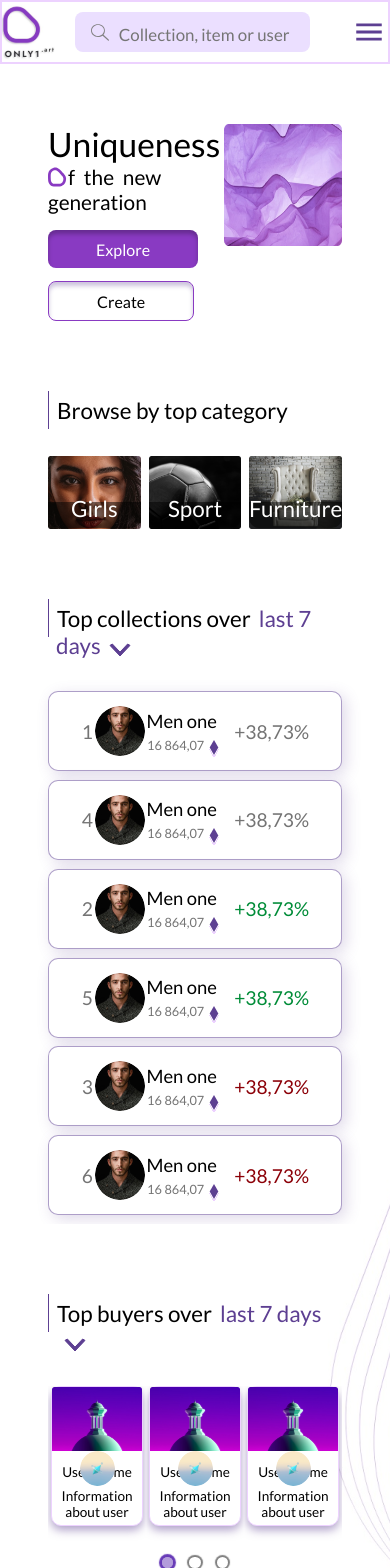
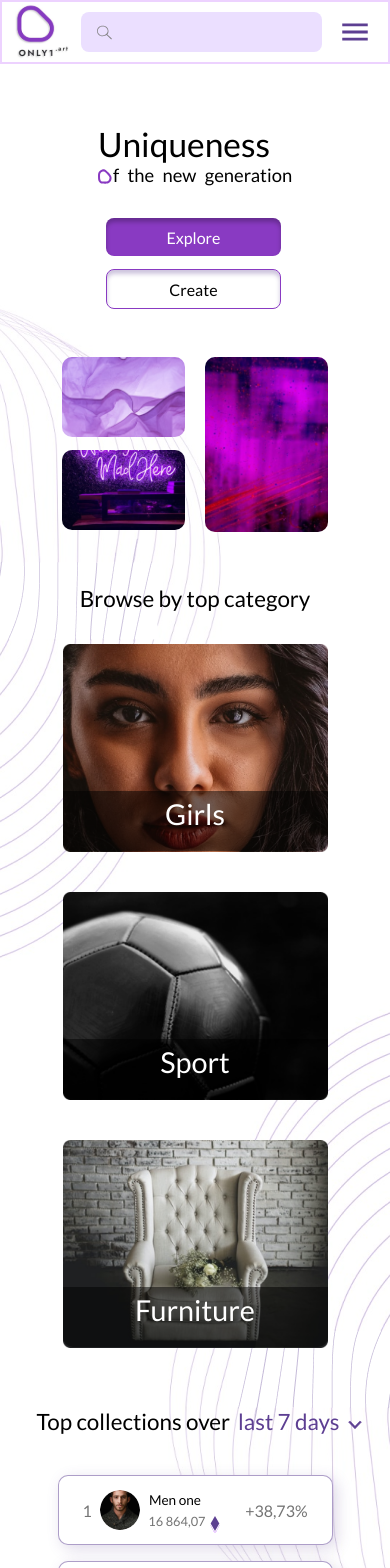
Before and after one commit to RedDuck-Software/Undas.Frontend, a React (Create React App) app: page / in a window 390 px wide. Shown: the top 1568 px of the page. Built offline with nearby package versions, Linux system fonts and the light colour scheme.

Commit message:
adapted home page and login page for mobile devices

```diff
--- a/src/components/Footer/Footer.styles.js
+++ b/src/components/Footer/Footer.styles.js
@@ -18,7 +18,13 @@ export const FooterContainer = styled(Container)`
     grid-template-columns: 3fr 1fr;
   }
 
-  ${Container}
+  @media (max-width: 634px) {
+    display: flex;
+    flex-direction: column;
+    padding: 1.5rem;
+  }
+
+  ${Container};
 `
 
 export const FooterText = styled.span`
@@ -47,17 +53,40 @@ export const TopLeftWrapper = styled.div`
   flex-direction: column;
 
   align-self: end;
+
+  @media (max-width: 634px) {
+    align-self: center;
+    align-items: center;
+    order: 4;
+
+    padding-top: 2rem;
+  }
 `
 
 export const BottomLeftWrapper = styled(TopLeftWrapper)`
   margin-top: 12%;
   align-self: start;
 
+  @media (max-width: 634px) {
+    align-self: center;
+    order: 3;
+    margin-top: 0rem;
+  }
+
   ${TopLeftWrapper}
 `
 
 export const TopRightWrapper = styled(TopLeftWrapper)`
   flex-direction: row;
+
+  @media (max-width: 634px) {
+    order: 2;
+
+    display: flex;
+    flex-direction: column;
+    margin-top: -6rem;
+  }
+
   ${TopLeftWrapper}
 `
 
@@ -71,7 +100,17 @@ export const BottomRightWrapper = styled(TopLeftWrapper)`
     gap: 2%;
   }
 
-  ${TopLeftWrapper}
+  @media (max-width: 719px) {
+    gap: 4%;
+  }
+
+  @media (max-width: 634px) {
+    align-items: flex-start;
+    margin-top: 4%;
+    order: 1;
+  }
+
+  ${TopLeftWrapper};
 `
 
 export const FooterIconsWrapper = styled.div`
@@ -97,6 +136,10 @@ export const FooterIconsWrapper = styled.div`
 
   @media (max-width: 734px) {
     margin-top: 1rem;
+  }
+
+  @media (max-width: 719px) {
+    gap: 0.75rem;
   }
 `
 
@@ -162,7 +205,7 @@ export const Input = styled.input`
     font-size: 0.75rem;
 
     &::placeholder {
-      font-size: 0.85rem;
+      font-size: 0.75rem;
     }
   }
 `
@@ -221,6 +264,19 @@ export const LeftSide = styled.div`
       height: 108.82px;
     }
   }
+
+  @media (max-width: 719px) {
+    img {
+      width: 105px;
+      height: 83px;
+    }
+  }
+
+  @media (max-width: 634px) {
+    img {
+      visibility: hidden;
+    }
+  }
 `
 
 export const RightSide = styled.div`
@@ -277,18 +333,51 @@ export const RightSide = styled.div`
       width: 90px;
     }
   }
+
+  @media (max-width: 719px) {
+    ${FooterText} {
+      font-size: 0.85rem;
+    }
+  }
+
+  @media (max-width: 634px) {
+    display: flex;
+    align-items: center;
+    flex-direction: column;
+  }
 `
 
 export const TopicColumn = styled.div`
   display: flex;
   flex-direction: column;
   min-width: 120px;
+
+  @media (max-width: 969px) {
+    min-width: 100px;
+  }
+
+  @media (max-width: 719px) {
+    min-width: 80px;
+  }
+
+  @media (max-width: 634px) {
+    min-width: 120px;
+  }
+
+  @media (max-width: 464px) {
+    min-width: 110px;
+  }
+
+  @media (max-width: 399px) {
+    min-width: 25vw;
+  }
 `
 
 export const TopicTitle = styled.h2`
   font-weight: 400;
   font-size: 1.8rem;
   margin-bottom: 1.6rem;
+  cursor: pointer;
 
   @media (max-width: 1169px) {
     font-size: 1.5rem;
@@ -304,6 +393,11 @@ export const TopicTitle = styled.h2`
 
   @media (max-width: 734px) {
     font-size: 1.15rem;
+  }
+
+  @media (max-width: 719px) {
+    margin-bottom: 0.75rem;
+    font-size: 1.05rem;
   }
 `
 
--- a/src/components/Navbar/Navbar.styles.js
+++ b/src/components/Navbar/Navbar.styles.js
@@ -20,10 +20,6 @@ export const NavbarContainer = styled(Container)`
   align-items: center;
   justify-content: space-between;
   height: 100%;
-
-  @media (max-width: 984px) {
-    justify-content: center;
-  }
 
   ${Container}
 `
@@ -59,6 +55,18 @@ export const NavLink = styled(Link)`
     svg {
       color: #5d3f92;
     }
+  }
+
+  @media (max-width: 584px) {
+    padding: ${({ nopadding }) =>
+      (nopadding === 'Left' && '0.5rem 0.5rem 0.5rem 0') ||
+      (nopadding === 'Right' && '1.2rem 0 1rem 1rem') ||
+      '1.2rem 1rem'};
+  }
+
+  @media (max-width: 375px) {
+    padding: ${({ nopadding }) =>
+      (nopadding === 'Left' && '0') || (nopadding === 'Right' && '0') || '0'};
   }
 `
 
@@ -118,20 +126,22 @@ export const MenuContainer = styled.div`
 
   @media (max-width: 1009px) {
     visibility: hidden;
+    display: none;
   }
 `
 
 export const MenuMobileContainer = styled.div`
   display: none;
 
+  svg {
+    cursor: pointer;
+    color: #5d3f92;
+  }
+
   @media (max-width: 1009px) {
     display: flex;
     align-items: center;
-  }
-
-  svg {
-    cursor: pointer;
-    color: #5d3f92;
+    padding-left: 1rem;
   }
 `
 
@@ -148,7 +158,7 @@ export const MenuMobile = styled.div`
   margin-top: 1rem;
   padding: 1rem;
   min-height: 8rem;
-  min-width: 11rem;
+  min-width: 12rem;
   border-radius: 5px;
   border: 2px solid #5d3f92;
   box-shadow: rgba(240, 46, 170, 0.4) 5px 5px, rgba(240, 46, 170, 0.3) 10px 10px,
@@ -171,11 +181,6 @@ export const MenuMobile = styled.div`
     svg {
       color: #5d3f92;
     }
-
-    &:nth-child(5) {
-      padding-top: 0.8rem;
-      padding-right: 2rem;
-    }
   }
 
   ${NavLink} {
@@ -185,6 +190,11 @@ export const MenuMobile = styled.div`
 
     padding: 0;
     margin: 1rem;
+
+    button {
+      padding: 0.85rem 1.25rem;
+      margin: 2rem 0 0 0;
+    }
   }
 `
 
@@ -205,7 +215,11 @@ export const LeftLinks = styled.div`
   justify-self: flex-start;
 
   @media (max-width: 1009px) {
-    flex: 3;
+    width: 80%;
+  }
+
+  @media (max-width: 641px) {
+    width: 100%;
   }
 `
 
@@ -253,24 +267,24 @@ export const Input = styled.input`
   font-size: 1.055rem;
   background: transparent;
   padding-top: 0.3rem;
+  padding-right: 0.5rem;
   outline: none;
+  width: 100%;
 
   &:focus::placeholder {
     color: transparent;
+  }
+
+  @media (max-width: 584px) {
+    &::placeholder {
+      visibility: hidden;
+    }
   }
 `
 
 export const RightLinks = styled.div`
   display: flex;
   align-items: center;
-
-  @media (max-width: 1009px) {
-    flex: 1;
-  }
-
-  @media (max-width: 641px) {
-    margin-left: -5rem;
-  }
 `
 
 export const ProfileIcon = styled(Profile)`
--- a/src/globalStyles.js
+++ b/src/globalStyles.js
@@ -9,7 +9,6 @@ const GlobalStyle = createGlobalStyle`
     margin: 0;
     padding: 0;
     font-family: 'Lato', sans-serif;
-
   }
 
 `
@@ -20,7 +19,10 @@ export const Container = styled.div`
   max-width: 80rem;
   margin: 0 auto;
   padding: 0 3rem;
-  overflow: hidden;
+
+  @media (max-width: 469px) {
+    padding: 0 1rem;
+  }
 `
 
 export const Button = styled.button`
@@ -55,6 +57,10 @@ export const Button = styled.button`
   @media (max-width: 801px) {
     padding: ${({ big }) => (big ? '0.8rem 3.6rem' : '4% 14%')};
   }
+
+  @media (max-width: 664px) {
+    padding: ${({ big }) => (big ? '0.6rem 2.4rem' : '4% 14%')};
+  }
 `
 
 export const Background = styled.div`
@@ -72,6 +78,16 @@ export const Background = styled.div`
 
   @media (max-width: 801px) {
     background-position: right 30rem top 12rem, left 20rem top 58rem,
+      right 50rem top 112rem;
+  }
+
+  @media (max-width: 639px) {
+    background-position: right 20rem top 12rem, left 20rem top 58rem,
+      right 50rem top 112rem;
+  }
+
+  @media (max-width: 574px) {
+    background-position: right 10rem top 12rem, left 10rem top 58rem,
       right 50rem top 112rem;
   }
 `
--- a/src/pages/HomePage/page-components/BrowseCategory/BrowseCategory.styles.js
+++ b/src/pages/HomePage/page-components/BrowseCategory/BrowseCategory.styles.js
@@ -34,6 +34,16 @@ export const BrowseTitle = styled.h2`
       top: 0.6rem;
     }
   }
+
+  @media (max-width: 574px) {
+    display: flex;
+    justify-content: center;
+    margin-left: 0;
+
+    &:before {
+      content: none;
+    }
+  }
 `
 
 export const CategoryWrapper = styled.div`
@@ -49,6 +59,12 @@ export const CategoryWrapper = styled.div`
 
   @media (max-width: 801px) {
     margin: 0;
+  }
+
+  @media (max-width: 574px) {
+    margin: 0 auto;
+    grid-template-columns: 1fr;
+    max-width: 265px;
   }
 `
 
@@ -113,4 +129,8 @@ export const CategoryText = styled.span`
     font-size: 1.4rem;
     margin-bottom: 8%;
   }
+
+  @media (max-width: 574px) {
+    font-size: 1.8rem;
+  }
 `
--- a/src/pages/HomePage/page-components/CarouselStyling.css
+++ b/src/pages/HomePage/page-components/CarouselStyling.css
@@ -58,3 +58,21 @@ button.rec-dot {
     visibility: hidden;
   }
 }
+
+@media only screen and (max-width: 640px) {
+  button.rec-dot {
+    width: 0.5rem;
+    height: 0.5rem;
+    margin: 0 0.3rem;
+  }
+}
+
+@media only screen and (max-width: 574px) {
+  .rec.rec-swipable {
+    grid-template-columns: 1fr;
+  }
+
+  button.rec-dot {
+    display: none;
+  }
+}
--- a/src/pages/HomePage/page-components/InfoSection/InfoSection.styles.js
+++ b/src/pages/HomePage/page-components/InfoSection/InfoSection.styles.js
@@ -8,6 +8,12 @@ export const InfoSec = styled.div`
 
 export const InfoRow = styled.div`
   display: flex;
+
+  @media (max-width: 574px) {
+    flex-direction: column;
+    align-items: center;
+    justify-content: center;
+  }
 `
 
 export const LeftColumn = styled.div`
@@ -15,6 +21,32 @@ export const LeftColumn = styled.div`
 
   @media (max-width: 1199px) {
     width: 50vw;
+  }
+
+  @media (max-width: 680px) {
+    button {
+      width: 30vw;
+    }
+  }
+
+  @media (max-width: 574px) {
+    width: 100%;
+
+    display: flex;
+    flex-direction: column;
+    justify-content: center;
+    align-items: center;
+
+    button {
+      display: flex;
+      align-items: center;
+      justify-content: center;
+      min-width: 175px;
+    }
+
+    a {
+      text-decoration: none;
+    }
   }
 `
 
@@ -28,6 +60,23 @@ export const RightColumn = styled.div`
   @media (max-width: 801px) {
     max-width: 50vw;
     overflow: hidden;
+  }
+
+  @media (max-width: 680px) {
+    display: flex;
+    align-items: flex-end;
+  }
+
+  @media (max-width: 574px) {
+    display: flex;
+    align-items: center;
+    justify-content: center;
+
+    padding-top: 3rem;
+    width: 100%;
+    overflow: visible;
+
+    margin-bottom: -5rem;
   }
 `
 
@@ -69,6 +118,19 @@ export const Tagline = styled.h1`
       }
     }
   }
+
+  @media (max-width: 680px) {
+    font-size: ${(props) => (props.big ? '2.1rem' : '1.15rem')};
+    word-spacing: 0.3rem;
+
+    &:nth-child(2) {
+      &:before {
+        height: 15px;
+        width: 15px;
+        background-size: 15px 15px;
+      }
+    }
+  }
 `
 
 export const ButtonsWrapper = styled.div`
@@ -106,11 +168,19 @@ export const ButtonsWrapper = styled.div`
   @media (max-width: 680px) {
     display: flex;
     flex-direction: column;
-    gap: 0.8rem;%;
+    gap: 0.8rem;
 
     button {
       font-size: 1rem;
       padding: 0.6rem 3rem;
+    }
+  }
+
+  @media (max-width: 574px) {
+    padding-top: 2rem;
+
+    ${Button} {
+      margin-right: 0.2rem;
     }
   }
 `
@@ -142,6 +212,29 @@ export const ImageGallery = styled.div`
       height: 122px;
     }
   }
+
+  @media (max-width: 574px) {
+    display: grid;
+    grid-template-columns: 130px 130px;
+    grid-template-rows: 80px 155px;
+
+    img {
+      object-fit: cover;
+      border-radius: 10px;
+
+      &:nth-child(1) {
+        height: 80px;
+      }
+
+      &:nth-child(2) {
+        height: 175px;
+      }
+
+      &:nth-child(3) {
+        height: 80px;
+      }
+    }
+  }
 `
 
 export const Image = styled.img`
--- a/src/pages/HomePage/page-components/RentNFT/RentNFT.jsx
+++ b/src/pages/HomePage/page-components/RentNFT/RentNFT.jsx
@@ -21,13 +21,18 @@ const CarouselSettings = {
   disableArrowsOnEnd: true,
 }
 
+const breakPoints = [
+  { width: 460, itemsToShow: 1 },
+  { width: 462, itemsToShow: 3 },
+]
+
 const RentNFT = () => {
   return (
     <RentNFTSec>
       <Container>
         <RentNFTTitle>Rent NFT</RentNFTTitle>
         <RentNFTWrapper>
-          <Carousel {...CarouselSettings}>
+          <Carousel {...CarouselSettings} breakPoints={breakPoints}>
             <RentNFTItem>
               <Image src={image} />
               <BlackLayer />
--- a/src/pages/HomePage/page-components/RentNFT/RentNFT.styles.js
+++ b/src/pages/HomePage/page-components/RentNFT/RentNFT.styles.js
@@ -34,6 +34,20 @@ export const RentNFTTitle = styled.h2`
       top: 0.6rem;
     }
   }
+
+  @media (max-width: 574px) {
+    &:before {
+      content: none;
+    }
+
+    display: flex;
+    justify-content: center;
+    margin-left: 0;
+  }
+
+  @media (max-width: 369px) {
+    font-size: 1.15rem;
+  }
 `
 
 export const RentNFTWrapper = styled.div`
@@ -57,6 +71,10 @@ export const RentNFTItem = styled.div`
   border: 1px solid #edd2ff;
   box-shadow: 0px 4px 10px rgba(93, 63, 146, 0.5);
   margin-bottom: 1rem;
+
+  @media (max-width: 574px) {
+    max-width: 275px;
+  }
 `
 
 export const Image = styled.img`
@@ -92,6 +110,7 @@ export const RentNFTItemText = styled.span`
   }
 
   @media (max-width: 680px) {
+    margin-bottom: 10%;
     font-size: 0.85rem;
   }
 `
@@ -100,4 +119,9 @@ export const ButtonWrapper = styled.div`
   display: flex;
   justify-content: center;
   margin-top: 2.5rem;
+
+  @media (max-width: 574px) {
+    margin-top: 0rem;
+    margin-bottom: 2rem;
+  }
 `
--- a/src/pages/HomePage/page-components/TopBuyers/TopBuyers.jsx
+++ b/src/pages/HomePage/page-components/TopBuyers/TopBuyers.jsx
@@ -22,9 +22,14 @@ import image from '../../../../images/buyers-image.png'
 import profile from '../../../../icons/buyers-profile.png'
 
 const CarouselSettings = {
+  disableArrowsOnEnd: true,
   itemsToShow: 3,
-  disableArrowsOnEnd: true,
 }
+
+const breakPoints = [
+  { width: 460, itemsToShow: 1 },
+  { width: 462, itemsToShow: 3 },
+]
 
 const TopBuyers = () => {
   return (
@@ -35,7 +40,7 @@ const TopBuyers = () => {
           <BuyersTitleViolet>last 7 days</BuyersTitleViolet>
         </BuyersTitle>
         <BuyersWrapper>
-          <Carousel {...CarouselSettings}>
+          <Carousel {...CarouselSettings} breakPoints={breakPoints}>
             <BuyersItem>
               <Image src={image} />
               <ProfileImage src={profile} />
--- a/src/pages/HomePage/page-components/TopBuyers/TopBuyers.styles.js
+++ b/src/pages/HomePage/page-components/TopBuyers/TopBuyers.styles.js
@@ -35,6 +35,20 @@ export const BuyersTitle = styled.h2`
       top: 0.6rem;
     }
   }
+
+  @media (max-width: 574px) {
+    &:before {
+      content: none;
+    }
+
+    display: flex;
+    justify-content: center;
+    margin-left: 0;
+  }
+
+  @media (max-width: 369px) {
+    font-size: 1.15rem;
+  }
 `
 
 export const BuyersTitleViolet = styled.h2`
@@ -45,7 +59,13 @@ export const BuyersTitleViolet = styled.h2`
   color: #5d3f92;
 
   &:after {
-    content: url('${violetArrowDown}');
+    content: '';
+    display: inline-block;
+    height: 22px;
+    width: 27px;
+    background-size: 22px 27px;
+    background-image: url(${violetArrowDown});
+    background-repeat: no-repeat;
     position: relative;
     left: 8px;
     top: 3px;
@@ -63,6 +83,18 @@ export const BuyersTitleViolet = styled.h2`
       right: 8px;
       top: 0.6rem;
     }
+  }
+
+  @media (max-width: 574px) {
+    &:after {
+      width: 14px;
+      height: 16px;
+      background-size: 14px 16px;
+    }
+  }
+
+  @media (max-width: 369px) {
+    font-size: 1.15rem;
   }
 `
 
@@ -88,6 +120,10 @@ export const BuyersItem = styled.div`
   border: 1px solid #edd2ff;
   box-shadow: 0px 4px 10px rgba(93, 63, 146, 0.5);
   margin-bottom: 1rem;
+
+  @media (max-width: 574px) {
+    max-width: 275px;
+  }
 `
 
 export const Image = styled.img`
@@ -113,6 +149,16 @@ export const ProfileImage = styled.img`
     width: 35px;
     height: 35px;
   }
+
+  @media (max-width: 672px) {
+    bottom: 34%;
+  }
+
+  @media (max-width: 574px) {
+    width: 40px;
+    height: 40px;
+    bottom: 26%;
+  }
 `
 
 export const TextWrapper = styled.div`
@@ -131,6 +177,10 @@ export const TextWrapper = styled.div`
   @media (max-width: 680px) {
     padding: 15% 10% 5%;
   }
+
+  @media (max-width: 574px) {
+    padding: 10%;
+  }
 `
 
 export const UserName = styled.span`
@@ -147,4 +197,9 @@ export const ButtonWrapper = styled.div`
   display: flex;
   justify-content: center;
   margin-top: 2.5rem;
+
+  @media (max-width: 574px) {
+    margin-top: 0rem;
+    margin-bottom: 2rem;
+  }
 `
--- a/src/pages/HomePage/page-components/TopCollections/TopCollections.styles.js
+++ b/src/pages/HomePage/page-components/TopCollections/TopCollections.styles.js
@@ -35,6 +35,20 @@ export const CollectionsTitle = styled.h2`
       top: 0.6rem;
     }
   }
+
+  @media (max-width: 574px) {
+    &:before {
+      content: none;
+    }
+
+    display: flex;
+    justify-content: center;
+    margin-left: 0;
+  }
+
+  @media (max-width: 369px) {
+    font-size: 1.15rem;
+  }
 `
 
 export const CollectionsTitleViolet = styled.h2`
@@ -45,7 +59,13 @@ export const CollectionsTitleViolet = styled.h2`
   color: #5d3f92;
 
   &:after {
-    content: url('${violetArrowDown}');
+    content: '';
+    display: inline-block;
+    height: 22px;
+    width: 27px;
+    background-size: 22px 27px;
+    background-image: url(${violetArrowDown});
+    background-repeat: no-repeat;
     position: relative;
     left: 8px;
     top: 3px;
@@ -64,6 +84,18 @@ export const CollectionsTitleViolet = styled.h2`
       top: 0.6rem;
     }
   }
+
+  @media (max-width: 574px) {
+    &:after {
+      width: 14px;
+      height: 16px;
+      background-size: 14px 16px;
+    }
+  }
+
+  @media (max-width: 369px) {
+    font-size: 1.15rem;
+  }
 `
 export const CollectionsWrapper = styled.div`
   display: flex;
@@ -75,6 +107,11 @@ export const CollectionsWrapper = styled.div`
 
   @media (max-width: 1084px) {
     justify-content: space-evenly;
+  }
+
+  @media (max-width: 854px) {
+    flex-direction: column;
+    align-items: center;
   }
 
   @media (max-width: 801px) {
@@ -99,6 +136,25 @@ export const CollectionsItem = styled.div`
   &:hover {
     border: 1px solid #5d3f92;
   }
+
+  @media (max-width: 1084px) {
+    width: 45%;
+  }
+
+  @media (max-width: 854px) {
+    width: 80%;
+  }
+
+  @media only screen and (max-width: 640px) {
+    width: 425px;
+    height: 70px;
+  }
+
+  @media (max-width: 574px) {
+    max-width: 275px;
+    padding: 0.5rem 1.5rem;
+    margin: 0.5rem 0;
+  }
 `
 
 export const LeftSide = styled.div`
@@ -110,6 +166,10 @@ export const LeftSide = styled.div`
   @media (max-width: 1084px) {
     min-width: 60%;
   }
+
+  @media (max-width: 574px) {
+    justify-content: space-between;
+  }
 `
 
 export const RightSide = styled.div`
@@ -119,6 +179,16 @@ export const RightSide = styled.div`
 
 export const Name = styled.span`
   font-size: 1.15rem;
+
+  @media only screen and (max-width: 640px) {
+    font-size: 1.05rem;
+  }
+
+  @media (max-width: 574px) {
+    position: relative;
+    right: 8px;
+    font-size: 0.85rem;
+  }
 `
 
 export const Number = styled.span`
@@ -134,10 +204,19 @@ export const Number = styled.span`
     left: 4px;
     top: 8px;
   }
+
+  @media only screen and (max-width: 640px) {
+    font-size: ${(props) => (props.big ? `1rem` : '0.8rem')};
+  }
 `
 
 export const Picture = styled.img`
   border-radius 50%;
+
+  @media (max-width: 574px) {
+    width: 40px;
+    height: 40px;
+  }
 `
 
 export const TextWrapper = styled.div`
--- a/src/pages/LoginPage/LoginPage.styles.js
+++ b/src/pages/LoginPage/LoginPage.styles.js
@@ -2,6 +2,10 @@ import styled from 'styled-components'
 
 export const LoginSec = styled.div`
   padding: 9.5rem 0;
+
+  @media (max-width: 801px) {
+    padding: 4rem 0;
+  }
 `
 
 export const TextWrapper = styled.div`
@@ -10,6 +14,10 @@ export const TextWrapper = styled.div`
   flex-direction: column;
   align-items: center;
   margin-bottom: 2.25rem;
+
+  @media (max-width: 501px) {
+    text-align: center;
+  }
 `
 
 export const VioletText = styled.span`
@@ -21,12 +29,21 @@ export const LoginTitle = styled.h2`
   font-size: 2.05rem;
   display: block;
   margin-bottom: 0.8rem;
+
+  @media (max-width: 801px) {
+    font-size: 1.5rem;
+  }
 `
 
 export const LoginText = styled.p`
   font-size: 1.2rem;
   word-spacing: 0.3rem;
   color: #747474;
+
+  @media (max-width: 801px) {
+    max-width: 570px;
+    font-size: 1.15rem;
+  }
 `
 
 export const ButtonWrapper = styled.div`
@@ -53,10 +70,30 @@ export const LoginButton = styled.button`
     border: 1px solid #5d3f92;
     box-shadow: 4px 4px 15px rgba(93, 63, 146, 0.2);
   }
+
+  @media (max-width: 1019px) {
+    width: 80%;
+  }
+
+  @media (max-width: 801px) {
+    height: 50px;
+  }
+
+  @media (max-width: 501px) {
+    width: 100%;
+  }
 `
 
-export const ButtonIcon = styled.img``
+export const ButtonIcon = styled.img`
+  @media (max-width: 801px) {
+    width: 28px;
+  }
+`
 
 export const ButtonText = styled.span`
   font-size: 1.2rem;
+
+  @media (max-width: 801px) {
+    font-size: 1rem;
+  }
 `
```
